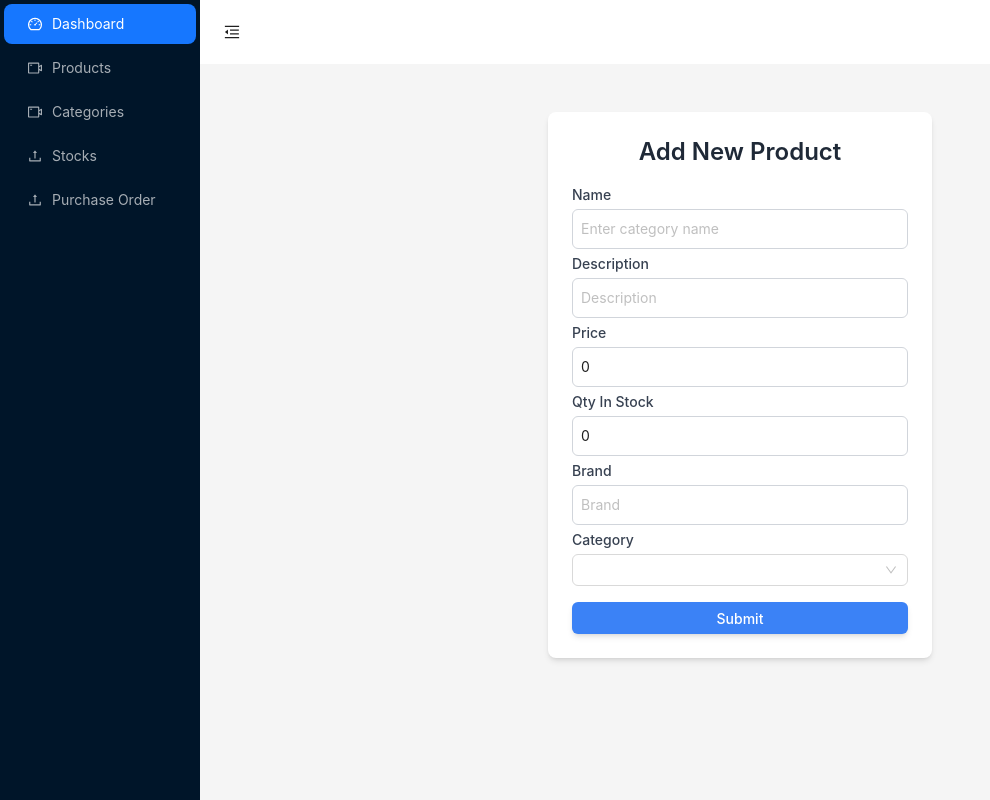
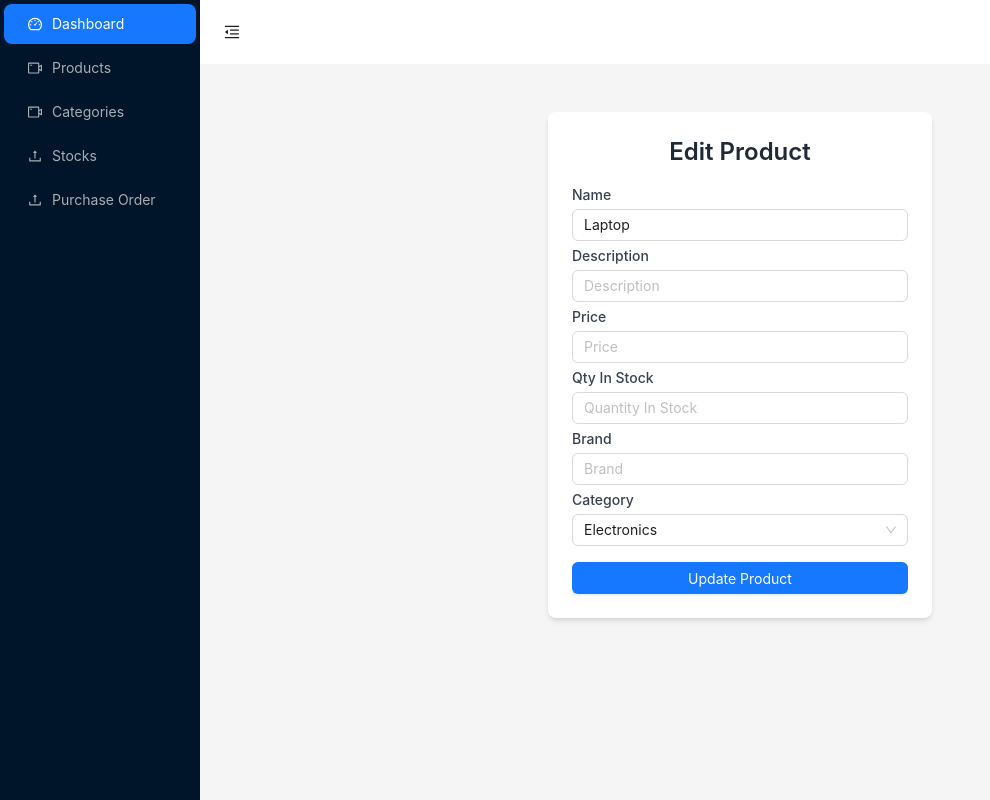
Before and after one commit to renilbabu03/app-inv-mgmt, a React (Create React App) app: page /products/1 in a window 1280 px wide. Shown: the whole page, without its empty margins (0-990 px from the left). Built offline with nearby package versions, Linux system fonts and the light colour scheme; data requests are answered from the project's data file.

Commit message:
Product Edit

```diff
--- /dev/null
+++ b/src/hooks/Products/useGetProductById.ts
@@ -0,0 +1,30 @@
+import { useState, useEffect } from 'react';
+import axios from 'axios';
+import { ProductFormData } from '../../pages/Products/ProductForm/ProductForm';
+import { fetchProductById } from '../../services/Product/productService';
+
+export const useGetProductById = (id?: string) => {
+    const [product, setProduct] = useState<ProductFormData | null>(null);
+    const [loading, setLoading] = useState(false);
+    const [error, setError] = useState<string | null>(null);
+
+    useEffect(() => {
+        if (!id) return;
+
+        const fetchProduct = async () => {
+            setLoading(true);
+            try {
+                const response = await fetchProductById(id);
+                setProduct(response.data);
+            } catch (err) {
+                setError('Failed to fetch product data');
+            } finally {
+                setLoading(false);
+            }
+        };
+
+        fetchProduct();
+    }, [id]);
+
+    return { product, loading, error };
+};
--- /dev/null
+++ b/src/hooks/Products/useUpdateProduct.ts
@@ -0,0 +1,24 @@
+import { useState } from 'react';
+import axios from 'axios';
+import { ProductFormData } from '../../pages/Products/ProductForm/ProductForm';
+import { updateProduct } from '../../services/Product/productService';
+
+export const useUpdateProduct = () => {
+    const [loading, setLoading] = useState(false);
+    const [error, setError] = useState<string | null>(null);
+
+    const update = async (id: number, productData: ProductFormData) => {
+        setLoading(true);
+        setError(null);
+        try {
+            await updateProduct(id, productData);
+
+        } catch (err) {
+            setError('Failed to update product');
+        } finally {
+            setLoading(false);
+        }
+    };
+
+    return { update, loading, error };
+};
--- a/src/pages/Products/ProductForm/ProductForm.tsx
+++ b/src/pages/Products/ProductForm/ProductForm.tsx
@@ -1,10 +1,12 @@
 import { Button, Input, Select } from 'antd';
-import React, { useEffect } from 'react';
+import React, { useEffect, useMemo, useState } from 'react';
 import { Controller, SubmitHandler, useForm } from 'react-hook-form';
+import { useParams } from 'react-router-dom'; // For extracting the ID from the URL
 import { useCategories } from '../../../hooks/Category/useCategories';
 import { useCreateProduct } from '../../../hooks/Products/useCreateProducts';
+import { useUpdateProduct } from '../../../hooks/Products/useUpdateProduct';
+import { useGetProductById } from '../../../hooks/Products/useGetProductById'; // New hook for fetching a product by ID
 import { Category } from '../../../models/Category';
-
 
 export interface ProductFormData {
   name: string;
@@ -14,157 +16,123 @@ export interface ProductFormData {
   brand: string;
   expirationDate?: Date;
   categoryId: number;
+}
+
+const ProductForm: React.FC = () => {
+  const { id } = useParams<{ id: string }>();
+  const { control, handleSubmit, formState: { errors }, reset } = useForm<ProductFormData>();
+  const { create, loading: createLoading, error: createError } = useCreateProduct();
+  const { update, loading: updateLoading, error: updateError } = useUpdateProduct();
+  const { categories, loading: categoryListLoading, error: categoryListError } = useCategories();
+  const { product, loading: productLoading, error: productError } = useGetProductById(id);
+
+  // Reset the form with fetched product data when available
+  useEffect(() => {
+    if (product) {
+      reset(product);
+    }
+  }, [product, reset]);
+
+  const categoryOptions = useMemo(
+    () =>
+      categories.map((category: Category) => ({
+        value: category.id,
+        label: category.name,
+      })),
+    [categories]
+  );
+
+  const onSubmit: SubmitHandler<ProductFormData> = (data: ProductFormData) => {
+    if (id) {
+      update(Number(id), data);
+    } else {
+      create(data);
+    }
   };
 
-const ProductForm: React.FC = () => {
-    const { control, handleSubmit, formState: { errors } } = useForm<ProductFormData>();
-    const { create, loading, error } = useCreateProduct();
-    const { categories, loading: categoryListLoading, error: categoryListError } = useCategories();
+  if (productLoading || categoryListLoading) {
+    return <div>Loading...</div>;
+  }
 
-
-    useEffect(() => {
-        if (error) {
-
-        }
-    }, [error]);
-
-    const onSubmit: SubmitHandler<ProductFormData> = (data: ProductFormData) => {
-        create(data);
+  if (productError) {
+    return <div className="text-sm text-red-500">Error fetching product data: {productError}</div>;
   }
 
   return (
     <div className="p-6 max-w-sm mx-auto bg-white rounded-lg shadow-md">
-            <h2 className="text-2xl font-semibold text-center text-gray-800 mb-4">Add New Product</h2>
+      <h2 className="text-2xl font-semibold text-center text-gray-800 mb-4">
+        {id ? 'Edit Product' : 'Add New Product'}
+      </h2>
       <form onSubmit={handleSubmit(onSubmit)} className="space-y-4">
-
         <div className="flex flex-col gap-y-1">
-                    <label htmlFor="name" className="form-label">
-                        Name
-                    </label>
+          <label htmlFor="name" className="form-label">Name</label>
           <Controller
             name="name"
             control={control}
-                        defaultValue=""
-                        rules={{ required: "Name is required" }}
+            rules={{ required: 'Name is required' }}
+            render={({ field }) => <Input {...field} id="name" placeholder="Enter product name" />}
+          />
+          {errors.name && <span className="text-sm text-red-500">{errors.name.message}</span>}
+
+          <label htmlFor="description" className="form-label">Description</label>
+          <Controller
+            name="description"
+            control={control}
+            render={({ field }) => <Input {...field} id="description" placeholder="Description" />}
+          />
+
+          <label htmlFor="price" className="form-label">Price</label>
+          <Controller
+            name="price"
+            control={control}
             render={({ field }) => (
               <Input
                 {...field}
-                                id="name"
-                                placeholder="Enter category name"
-                                className="form-input"
-                            />
-                        )}
-                    />
-                    {errors.name && (
-                        <span className=" text-sm text-red-500">{errors.name.message}</span>
-                    )}
-                    <label htmlFor="name" className="form-label">
-                        Description
-                    </label>
-                    <Controller
-                        name="description"
-                        control={control}
-                        defaultValue=""
-
-                        render={({ field }) => (
-                            <Input
-                                {...field}
-                                id="name"
-                                placeholder="Description"
-                                className="form-input"
-                            />
-                        )}
-                    />
-                    <label htmlFor="price" className="form-label">
-                        Price
-                    </label>
-                    <Controller
-                        name="price"
-                        control={control}
-                        defaultValue={0}
-
-                        render={({ field }) => (
-                            <Input
-                                {...field}
-                                type='number'
+                type="number"
                 id="price"
                 placeholder="Price"
-                                className="form-input"
                 onChange={(e) => field.onChange(Number(e.target.value))}
               />
             )}
           />
-                    <label htmlFor="price" className="form-label">
-                        Qty In Stock
-                    </label>
+
+          <label htmlFor="quantityInStock" className="form-label">Qty In Stock</label>
           <Controller
             name="quantityInStock"
             control={control}
-                        defaultValue={0}
-
             render={({ field }) => (
               <Input
                 {...field}
-                                type='number'
+                type="number"
                 id="quantityInStock"
                 placeholder="Quantity In Stock"
                 onChange={(e) => field.onChange(Number(e.target.value))}
-                                className="form-input"
-                            />
-                        )}
-                    />
-                    <label htmlFor="brand" className="form-label">
-                        Brand
-                    </label>
-                    <Controller
-                        name="brand"
-                        control={control}
-                        defaultValue=""
-
-                        render={({ field }) => (
-                            <Input
-                                {...field}
-                                id="brand"
-                                placeholder="Brand"
-                                className="form-input"
               />
             )}
           />
 
-                    <label htmlFor="price" className="form-label">
-                        Category
-                    </label>
+          <label htmlFor="brand" className="form-label">Brand</label>
+          <Controller
+            name="brand"
+            control={control}
+            render={({ field }) => <Input {...field} id="brand" placeholder="Brand" />}
+          />
+
+          <label htmlFor="categoryId" className="form-label">Category</label>
           <Controller
             name="categoryId"
             control={control}
-
-                        render={({ field }) => (
-                            <Select {...field} options={
-                                categories.map((category: Category) => {
-                                    return {
-                                        value: category.id,
-                                        label: category.name
-                                    }
-                                })
-                            } />
-                        )}
+            rules={{ required: 'Category is required' }}
+            render={({ field }) => <Select {...field} options={categoryOptions} placeholder="Select Category" />}
           />
-
         </div>
 
+        {createLoading || updateLoading ? <div>Loading...</div> : null}
+        {createError && <div className="text-sm text-red-500 mt-2">{createError}</div>}
+        {updateError && <div className="text-sm text-red-500 mt-2">{updateError}</div>}
 
-                {loading && <div>Loading...</div>}
-
-
-                {error && <div className="text-sm text-red-500 mt-2">{error}</div>}
-
-
-                <Button
-                    type="primary"
-                    htmlType="submit"
-                    className="w-full bg-blue-500 hover:bg-blue-600 text-white font-medium py-2 px-4 rounded-md shadow-md"
-                >
-                    Submit
+        <Button type="primary" htmlType="submit" className="w-full">
+          {id ? 'Update Product' : 'Create Product'}
         </Button>
       </form>
     </div>
--- a/src/services/Product/productService.ts
+++ b/src/services/Product/productService.ts
@@ -2,7 +2,8 @@ import axiosInstance from "../../core/axiosConfig";
 import { ProductFormData } from "../../pages/Products/ProductForm/ProductForm";
 
 export const fetchProducts = () => axiosInstance.get('/products');
-export const fetchProductById = (id: number) => axiosInstance.get(`/products/${id}`);
+export const fetchProductById = (id: string) => axiosInstance.get(`/products/${id}`);
 
 export const createProduct = (product: ProductFormData) => axiosInstance.post('/products', product)
+export const updateProduct = (id: number, product: ProductFormData) => axiosInstance.post(`/products/${id}`, product)
 export const deleteProductById = (id: number) => axiosInstance.delete(`/products/${id}`)
```
Lines whose indentation alone changed are shown as unchanged.
